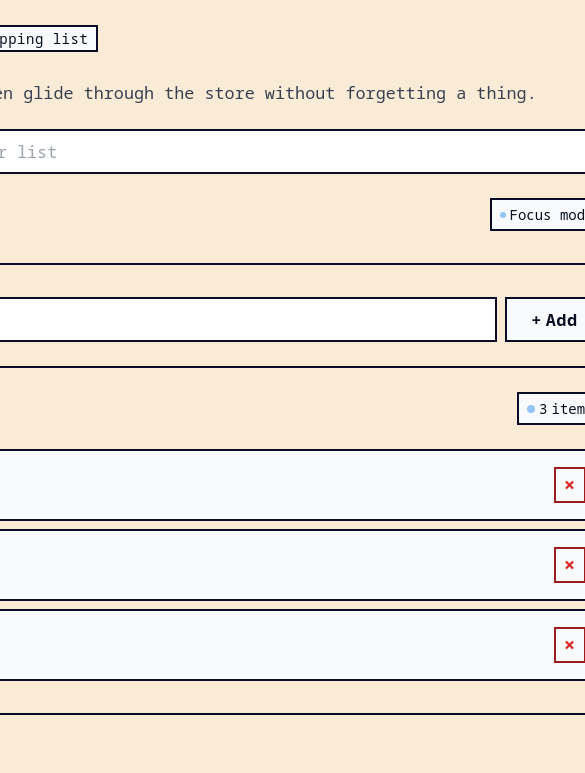
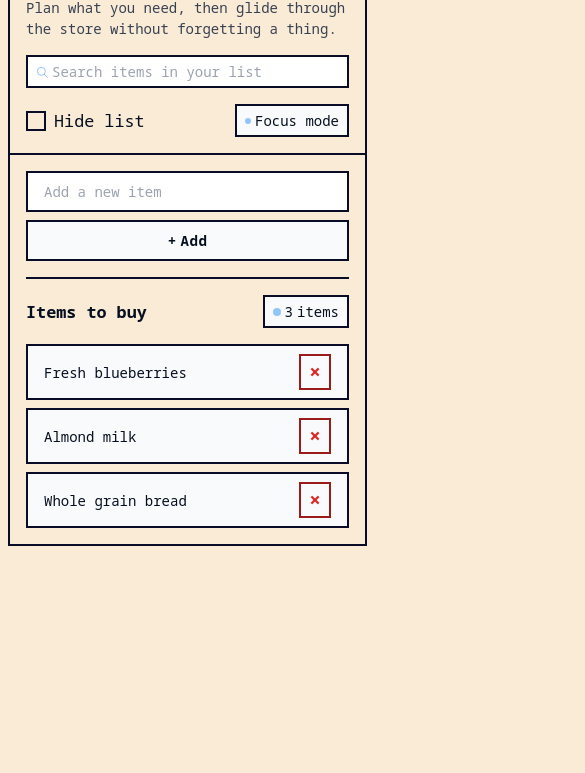
Before and after one commit to Ammar-Taha/shopping-list-component, a website built with Vite: page index.html in a window 390 px wide. Shown: the part 71-844 px from the top of the page, 585 px wide, since content can reach past the window. Built offline with nearby package versions, Linux system fonts and the light colour scheme.

Commit message:
feat: added README and updated responsive design

```diff
--- a/src/style.css
+++ b/src/style.css
@@ -433,3 +433,165 @@ input[type="search"] {
   white-space: nowrap;
   border-width: 0;
 }
+
+/* ============================================
+   Responsive Design
+   ============================================ */
+
+/* Small screens (mobile) */
+@media (max-width: 48rem) {
+  body {
+    padding: var(--spacing-sm);
+    align-content: start;
+  }
+
+  /* Container - full width with padding */
+  .shopping-container {
+    width: 100%;
+    padding: 0;
+  }
+
+  .shopping-app {
+    min-height: auto;
+  }
+
+  /* Header - smaller padding and spacing */
+  .shopping-app__header {
+    padding: var(--spacing-md);
+    gap: var(--spacing-md);
+  }
+
+  /* Title - smaller font size */
+  .shopping-app__header h1 {
+    font-size: var(--font-size-xl);
+    gap: var(--spacing-sm);
+  }
+
+  /* Hide badge on small screens */
+  .shopping-app__badge {
+    display: none;
+  }
+
+  /* Subtitle - smaller font */
+  .shopping-app__subtitle {
+    font-size: var(--font-size-sm);
+  }
+
+  /* Search controls - smaller gap */
+  .shopping-app__search-controls {
+    gap: var(--spacing-md);
+  }
+
+  /* Search input - responsive padding */
+  .shopping-app__search-wrapper input {
+    padding: var(--spacing-xs) var(--spacing-md) var(--spacing-xs)
+      var(--spacing-lg);
+    font-size: var(--font-size-sm);
+  }
+
+  .shopping-app__search-icon {
+    width: 1rem;
+    height: 1rem;
+  }
+
+  /* Controls - keep horizontal layout on mobile */
+  .shopping-app__controls {
+    gap: var(--spacing-sm);
+  }
+
+  /* Items section - smaller padding */
+  .shopping-app__items {
+    padding: var(--spacing-md);
+    gap: var(--spacing-md);
+  }
+
+  /* Add form - stack vertically */
+  .shopping-app__add-form {
+    flex-direction: column;
+    gap: var(--spacing-sm);
+    padding-bottom: var(--spacing-md);
+  }
+
+  .shopping-app__add-form input {
+    width: 100%;
+    padding: var(--spacing-sm) var(--spacing-md);
+    font-size: var(--font-size-sm);
+  }
+
+  .shopping-app__add-form button {
+    width: 100%;
+    padding: var(--spacing-sm) var(--spacing-md);
+    font-size: var(--font-size-sm);
+    justify-content: center;
+  }
+
+  /* Items heading - keep horizontal layout on mobile */
+  .shopping-app__items-heading {
+    gap: var(--spacing-xs);
+  }
+
+  .shopping-app__items-title {
+    font-size: var(--font-size-base);
+  }
+
+  /* List items - smaller padding */
+  .shopping-app__item {
+    padding: var(--spacing-sm) var(--spacing-md);
+    gap: var(--spacing-sm);
+    min-height: auto;
+  }
+
+  .shopping-app__item-name {
+    font-size: var(--font-size-sm);
+  }
+}
+
+/* Medium screens (tablets) */
+@media (min-width: 48.01rem) and (max-width: 64rem) {
+  .shopping-container {
+    width: 100%;
+    max-width: var(--size-shopping-width);
+    padding: var(--spacing-lg);
+  }
+
+  .shopping-app__header {
+    padding: var(--spacing-lg);
+  }
+
+  .shopping-app__items {
+    padding: var(--spacing-lg);
+  }
+}
+
+/* Large screens - ensure container doesn't get too wide */
+@media (min-width: 64.01rem) {
+  .shopping-container {
+    max-width: var(--size-shopping-width);
+  }
+}
+
+/* Very small screens - stack controls and headings */
+@media (max-width: 22.5rem) {
+  /* Center align header content */
+  .shopping-app__header {
+    text-align: center;
+  }
+
+  .shopping-app__header h1 {
+    justify-content: center;
+  }
+
+  /* Controls - stack vertically on very small screens */
+  .shopping-app__controls {
+    flex-direction: column;
+    align-items: center;
+    gap: var(--spacing-sm);
+  }
+
+  /* Items heading - stack vertically on very small screens */
+  .shopping-app__items-heading {
+    flex-direction: column;
+    align-items: center;
+    gap: var(--spacing-xs);
+  }
+}
```
Also changed, not shown: README.md (added), src/preview.png (added).
